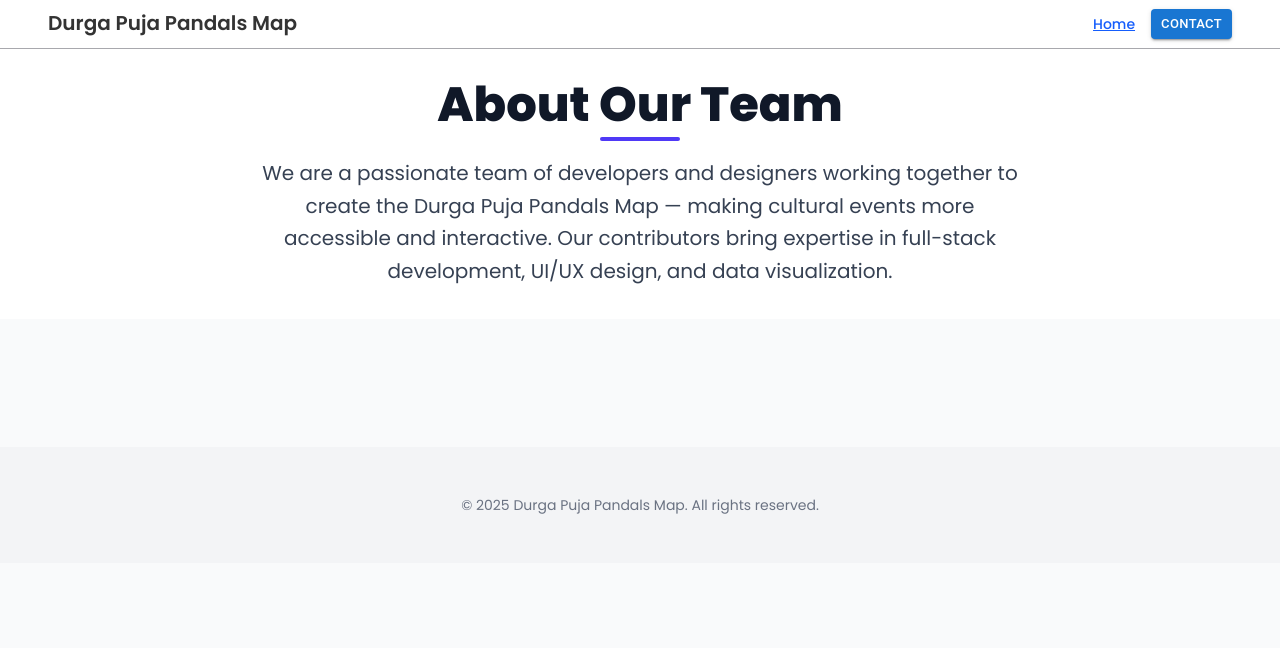
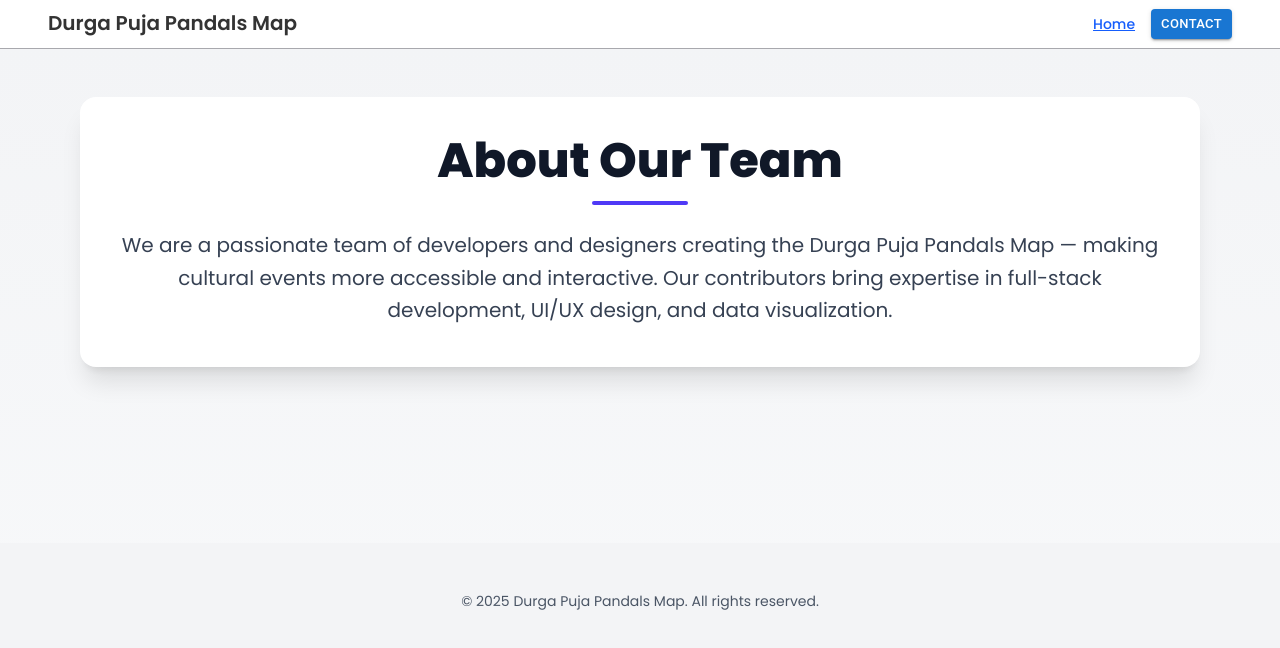
Before and after one commit to debadeepsen/durga-pujo-map, a Next.js app: page /about in a window 1280 px wide. Shown: the top 648 px of the page. Built offline with nearby package versions, Linux system fonts and the light colour scheme.

Commit message:
Dark mode in about page

```diff
--- a/src/app/about/page.tsx
+++ b/src/app/about/page.tsx
@@ -1,4 +1,3 @@
-// @/app/about/page.tsx
 'use client'
 
 import React from 'react'
@@ -17,59 +16,61 @@ const AboutPage = () => {
   const contributors: Contributor[] = React.useMemo(() => {
     try {
       return JSON.parse(process.env.NEXT_PUBLIC_CONTRIBUTORS || '[]')
-    } catch (err) {
-      console.error('Invalid CONTRIBUTORS env', err)
+    } catch {
       return []
     }
   }, [])
 
   return (
-    <div className='bg-gray-50 min-h-screen'>
+    <div className="bg-gradient-to-b from-gray-100 to-gray-50 dark:from-gray-900 dark:to-gray-800 min-h-screen transition-colors">
       {/* Hero Section */}
-      <section className='bg-white py-8 px-6 sm:px-12 md:px-20 flex flex-col items-center text-center'>
-        <h1 className='text-4xl sm:text-5xl font-extrabold text-gray-900 mb-2'>
-          About Our Team
-        </h1>
-        <div className='w-20 h-1 bg-indigo-600 rounded-full mb-4'></div>
-        <p className='max-w-3xl text-gray-700 text-lg sm:text-xl leading-relaxed'>
-          We are a passionate team of developers and designers working together
-          to create the Durga Puja Pandals Map — making cultural events more
-          accessible and interactive. Our contributors bring expertise in
-          full-stack development, UI/UX design, and data visualization.
-        </p>
+      <section className="py-12 px-6 sm:px-12 md:px-20 flex flex-col items-center text-center">
+        <div className="bg-white dark:bg-gray-900 rounded-2xl shadow-xl p-10 backdrop-blur-md">
+          <h1 className="text-4xl sm:text-5xl font-extrabold text-gray-900 dark:text-white mb-4">
+            About Our Team
+          </h1>
+          <div className="w-24 h-1 bg-indigo-600 dark:bg-indigo-400 rounded-full mb-6 mx-auto"></div>
+          <p className="text-gray-700 dark:text-gray-300 text-lg sm:text-xl leading-relaxed">
+            We are a passionate team of developers and designers creating the
+            Durga Puja Pandals Map — making cultural events more accessible and
+            interactive. Our contributors bring expertise in full-stack
+            development, UI/UX design, and data visualization.
+          </p>
+        </div>
       </section>
 
       {/* Contributors Grid */}
-      <section className='py-16 px-6 sm:px-12 md:px-20'>
-        <div className='flex flex-wrap justify-center gap-8'>
+      <section className="py-16 px-6 sm:px-12 md:px-20">
+        <div className="flex flex-wrap justify-center gap-8">
           {contributors.map(c => (
             <div
               key={c.name}
-              className='bg-white shadow-lg rounded-xl p-6 flex flex-col items-center text-center transform transition hover:scale-105 hover:shadow-2xl w-full sm:w-96'
+              className="relative w-full sm:w-96 bg-white/80 dark:bg-gray-900/80 rounded-2xl shadow-2xl p-6 flex flex-col items-center text-center transform transition hover:scale-105 hover:shadow-3xl backdrop-blur-md"
             >
-              <div className='relative w-32 h-32 mb-4'>
-                <Image
-                  src={c.photo}
-                  alt={c.name}
-                  fill
-                  className='rounded-full object-cover'
-                />
+              <div className="relative w-32 h-32 mb-4 rounded-full overflow-hidden ring-2 ring-indigo-500 dark:ring-indigo-400">
+                <Image src={c.photo} alt={c.name} fill className="object-cover" />
               </div>
-              <h2 className='text-xl font-semibold'>{c.name}</h2>
+              <h2 className="text-xl font-semibold text-gray-900 dark:text-white">
+                {c.name}
+              </h2>
               {c.role && (
-                <p className='text-sm text-indigo-600 mt-1 font-medium'>
+                <p className="text-indigo-600 dark:text-indigo-400 text-sm mt-1 font-medium">
                   {c.role}
                 </p>
               )}
-              {c.bio && <p className='text-gray-600 text-sm mt-2'>{c.bio}</p>}
+              {c.bio && (
+                <p className="text-gray-700 dark:text-gray-300 text-sm mt-2">
+                  {c.bio}
+                </p>
+              )}
               {c.linkedin && (
                 <a
                   href={c.linkedin}
-                  target='_blank'
-                  rel='noopener noreferrer'
-                  className='mt-3 flex items-center text-blue-600 hover:text-blue-800 font-medium'
+                  target="_blank"
+                  rel="noopener noreferrer"
+                  className="mt-3 flex items-center text-blue-600 dark:text-blue-400 hover:text-blue-800 dark:hover:text-blue-300 font-medium"
                 >
-                  <Icon icon='mdi:linkedin' className='mr-2' /> LinkedIn
+                  <Icon icon="mdi:linkedin" className="mr-2" /> LinkedIn
                 </a>
               )}
             </div>
@@ -77,11 +78,10 @@ const AboutPage = () => {
         </div>
       </section>
 
-      {/* Footer Section */}
-      <section className='text-center py-12 bg-gray-100'>
-        <p className='text-gray-500 text-sm'>
-          &copy; {new Date().getFullYear()} Durga Puja Pandals Map. All rights
-          reserved.
+      {/* Footer */}
+      <section className="text-center py-12 bg-gray-100 dark:bg-gray-900 transition-colors">
+        <p className="text-gray-600 dark:text-gray-400 text-sm">
+          &copy; {new Date().getFullYear()} Durga Puja Pandals Map. All rights reserved.
         </p>
       </section>
     </div>
```
